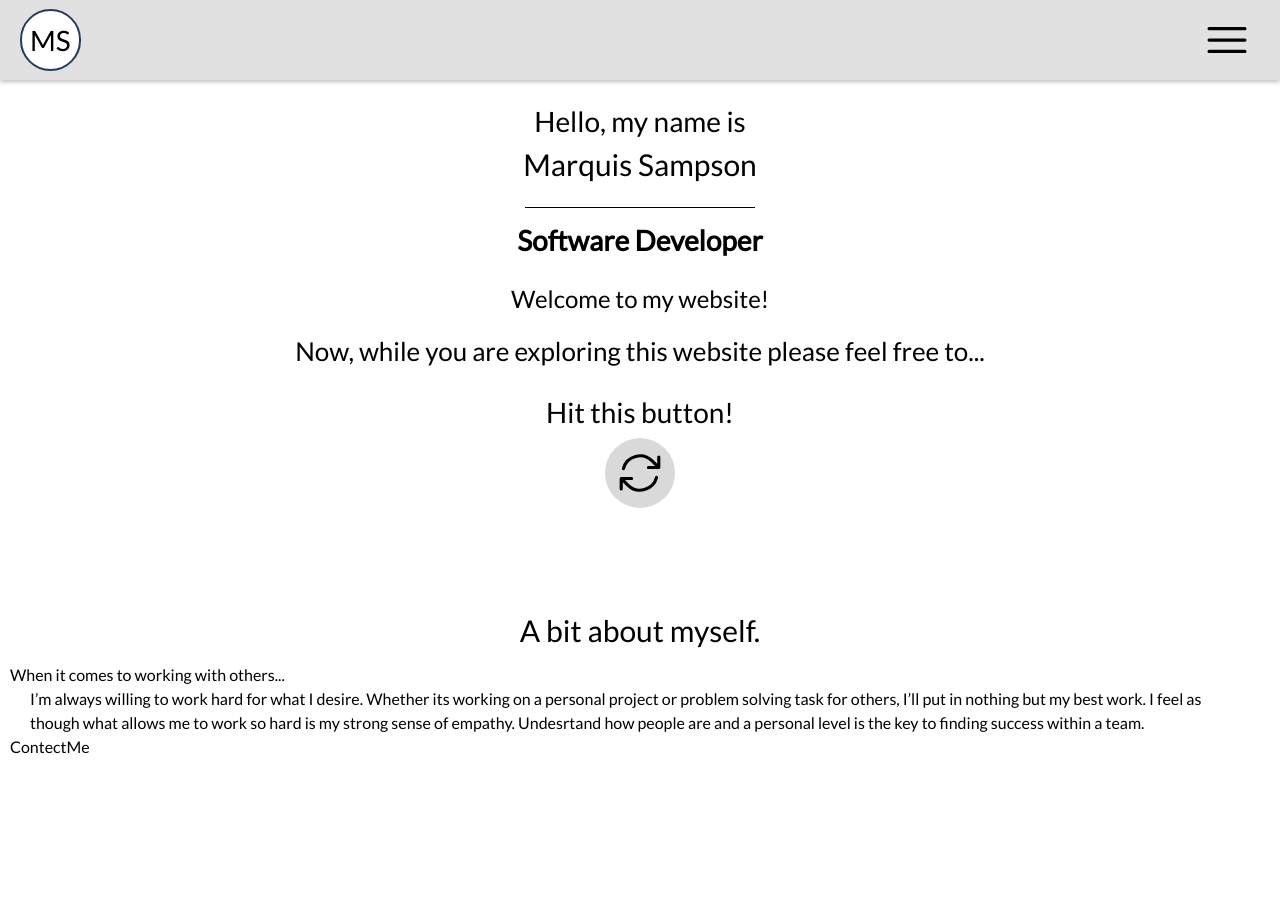
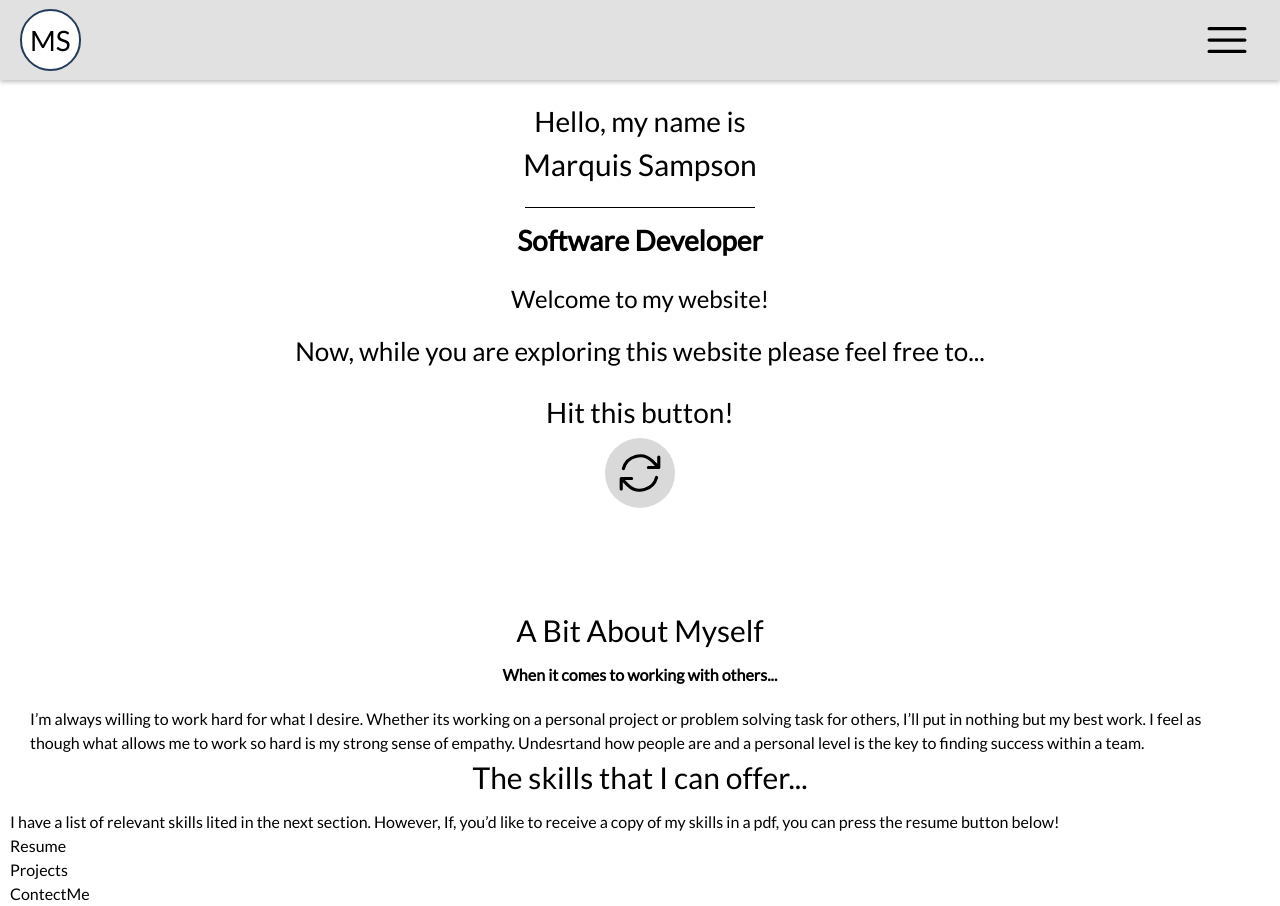
Before and after one commit to Marquis4484/msampson-resume, a Next.js app: page / in a window 1280 px wide. Before the commit the page ends 800 px from the top, so only its background shows below. Built offline with nearby package versions, Linux system fonts and the light colour scheme.

Commit message:
components updated

```diff
--- a/src/app/page.tsx
+++ b/src/app/page.tsx
@@ -1,5 +1,5 @@
 import React from "react";
-import { About, ContactMe, Home, Nav } from "@/components";
+import { About, ContactMe, Home, Nav, Skills, Projects } from "@/components";
 
 export default function HomePage() {
    return (
@@ -9,6 +9,8 @@ export default function HomePage() {
          <div className="pt-[80px] px-[10px]">
             <Home />
             <About />
+            <Skills />
+            <Projects />
             <ContactMe />
          </div>
       </div>
--- a/src/components/About.tsx
+++ b/src/components/About.tsx
@@ -3,10 +3,12 @@ import React from "react";
 export default function About() {
    return (
       <div className="pt-[100px]">
-         <h1 className="text-[30px] text-center pb-[10px]">
-            A bit about myself.
+         <h1 className="text-[30px] text-bold text-center pb-[10px]">
+            A Bit About Myself
          </h1>
-         <h2>When it comes to working with others...</h2>
+         <h2 className="font-semibold text-center pb-[20px]">
+            When it comes to working with others...
+         </h2>
          <p className="px-[20px]">
             I’m always willing to work hard for what I desire. Whether its
             working on a personal project or problem solving task for others,
--- a/src/components/Skills.tsx
+++ b/src/components/Skills.tsx
@@ -3,7 +3,9 @@ import React from "react";
 export default function Skills() {
    return (
       <div>
-         <h1>The skills that I can offer...</h1>
+         <h1 className="text-[30px] text-bold text-center pb-[10px]">
+            The skills that I can offer...
+         </h1>
          <p>
             I have a list of relevant skills lited in the next section. However,
             If, you’d like to receive a copy of my skills in a pdf, you can
```
